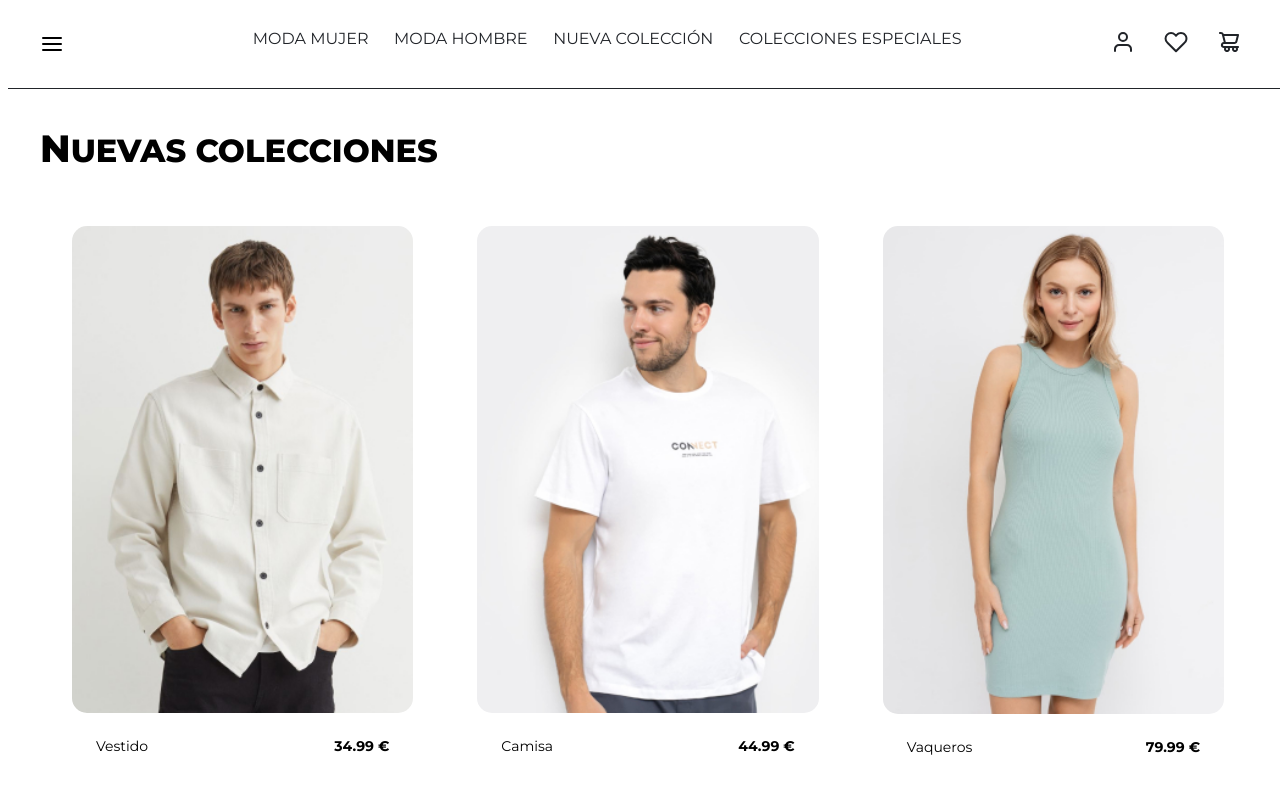
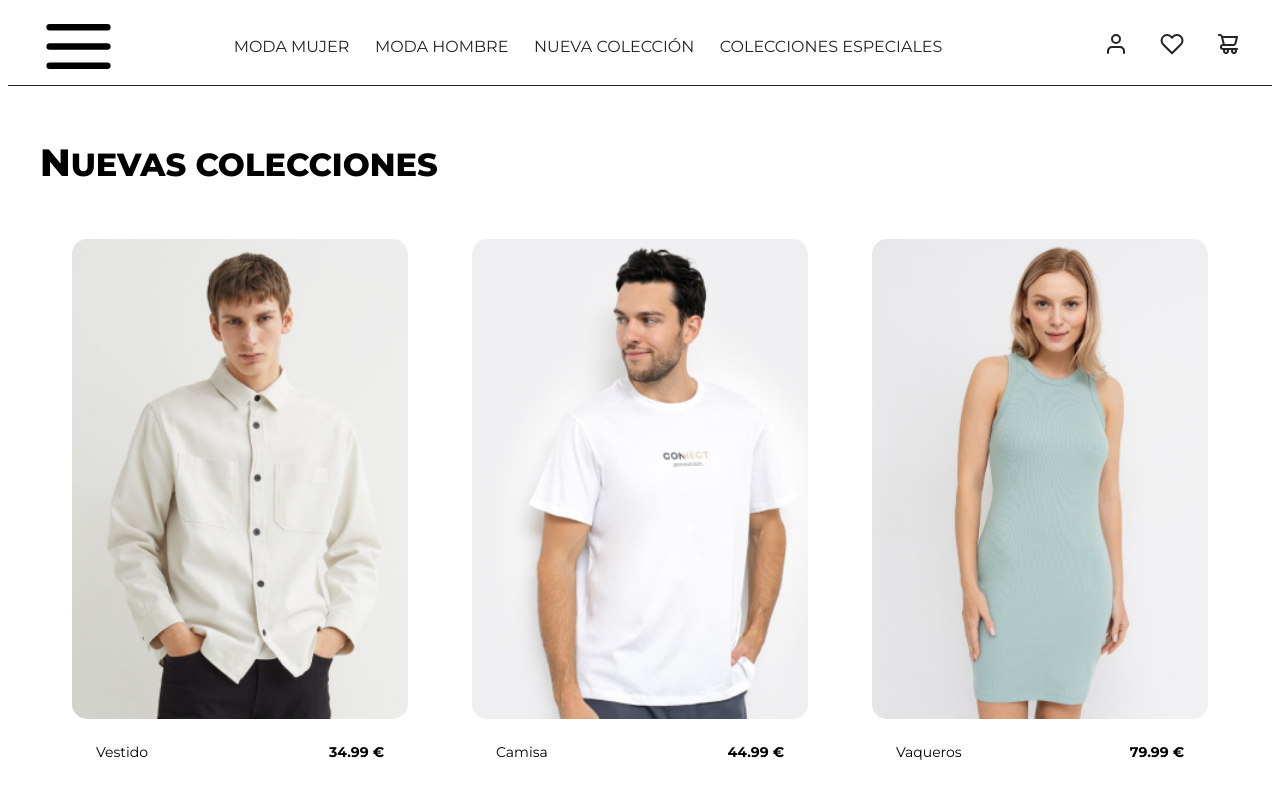
Before and after one commit to gabrielpretel/laboratorio-html, a website: page index.html in a window 1280 px wide. Shown: the top 800 px of the page. Drawn offline with Linux system fonts and the light colour scheme.

Commit message:
Correcciones

```diff
--- a/index.html
+++ b/index.html
@@ -13,8 +13,8 @@
 </head>
 <body>
     <header>
+        <div class="logo"><img src="src/icons/icon-menu-burguer.svg" alt="Menú hamburguesa"></div>
         <nav class="menu">
-            <div class="logo"><img src="src/icons/icon-menu-burguer.svg" alt="Menú hamburguesa"></div>
         <div class="links">
             <ul>
                 <li><a href="#">MODA MUJER</a></li>
@@ -23,12 +23,13 @@
                 <li><a href="#">COLECCIONES ESPECIALES</a></li>
             </ul>
         </div>
+        </nav>
         <div class="icons">
             <a href="#"><img src="src/icons/icon-user.svg" alt="Usuario"></a>
             <a href="#"><img src="src/icons/icon-heart.svg" alt="Favoritos"></a>
             <a href="#"><img src="src/icons/icon-shopping-cart.svg" alt="Cesta de compra"></a>
         </div>
-        </nav>
+
     </header>
     <main>
         <div class="content">
--- a/src/style.css
+++ b/src/style.css
@@ -21,40 +21,30 @@ h1::first-letter{
 }
 
 body{
-    display: flex;
-    flex-direction: column;
-    align-items: start;
-    width: 100%;
     font-family: var(--primary-font);
-
 }
 
 header{
+    max-width: var(--pagewidth);
     display: flex;
-    width: 100%;
     background-color: white;
-    justify-content: center;
+    justify-content: space-between;
     border-bottom: 1px solid var(--primary);
-    position: fixed;
+    position: sticky;
     z-index: 1;
     top: 0;
 }
 
 .logo{
     display: flex;
-    padding: 2rem;
-    width: 15%;
+    padding-left: 2rem;
 }
 
 
 .menu{
     display: flex;
-    width: var(--pagewidth);
 }
 
-.links{
-    width: 70%;
-}
 
 .links ul{
     display: flex;
@@ -78,21 +68,19 @@ header{
 
 .icons {
     display: flex;
-    justify-content: space-around;
     align-items: center;
-    width: 15%;
     padding-right: 2rem;
 }
 
+.icons a{
+    padding-left: 2rem;
+}
+
 main {
-    display: flex;
-    justify-content: center;
-    width: 100%;
-    padding-top: 6rem;
+    padding-top: 2rem;
 }
 
 .content{
-    width: 100%;
     max-width: var(--pagewidth);
 }
 
@@ -102,7 +90,7 @@ main {
 
 .container{
     display: grid;
-    grid-template-columns: repeat(auto-fill, minmax(300px, 1fr));
+    grid-template-columns: repeat(3, 1fr);
     column-gap: 4rem;
     padding: 4rem;
     padding-top: 2rem;
@@ -172,20 +160,15 @@ main {
 }
 
 footer{
-    width: 100%;
-    display: flex;
-    justify-content: center;
-    width: 100%;
+    max-width: var(--pagewidth);
     background-color: var(--primary);
     color: white;
     padding: 3rem;
 }
 
 .footer-content{
-    max-width: var(--pagewidth);
     display: flex;
     justify-content: space-between;
-    width: 100%;
 }
 
 .footer-item{
```
Lines whose indentation alone changed are shown as unchanged.
